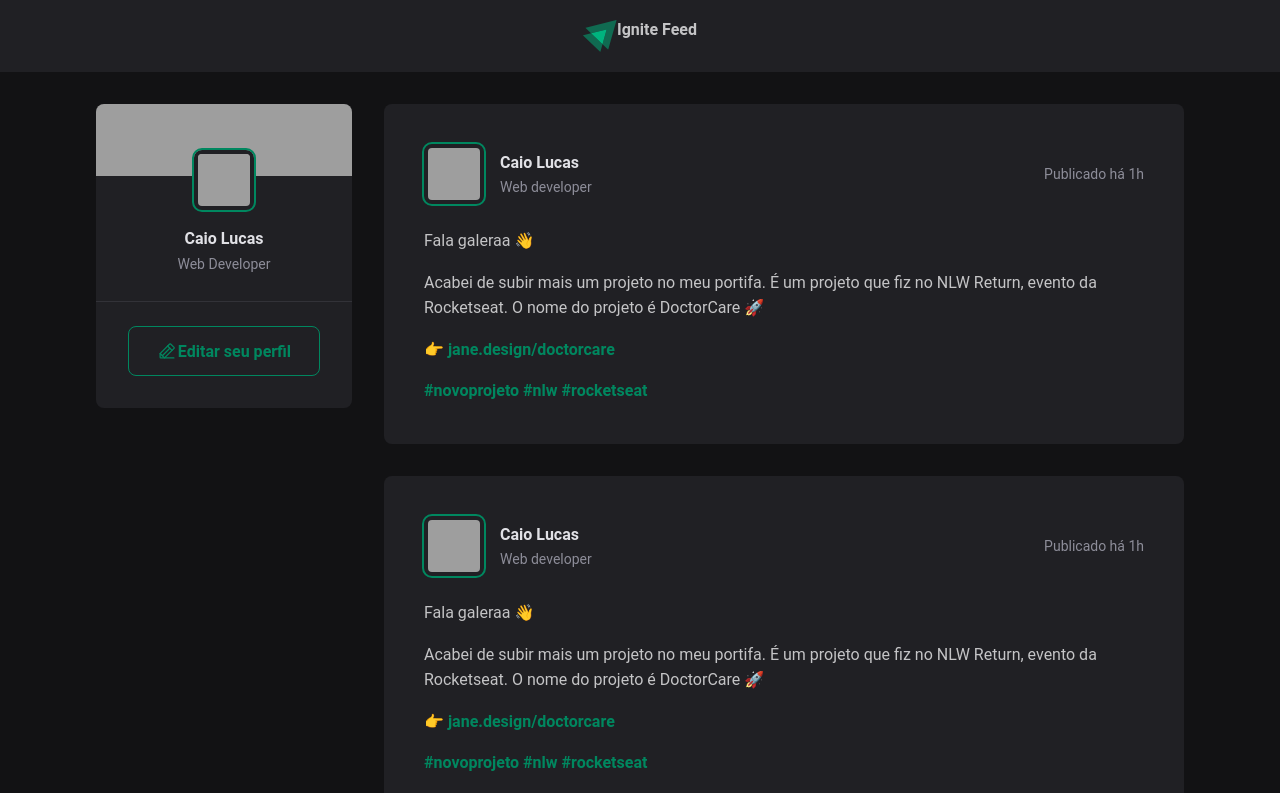
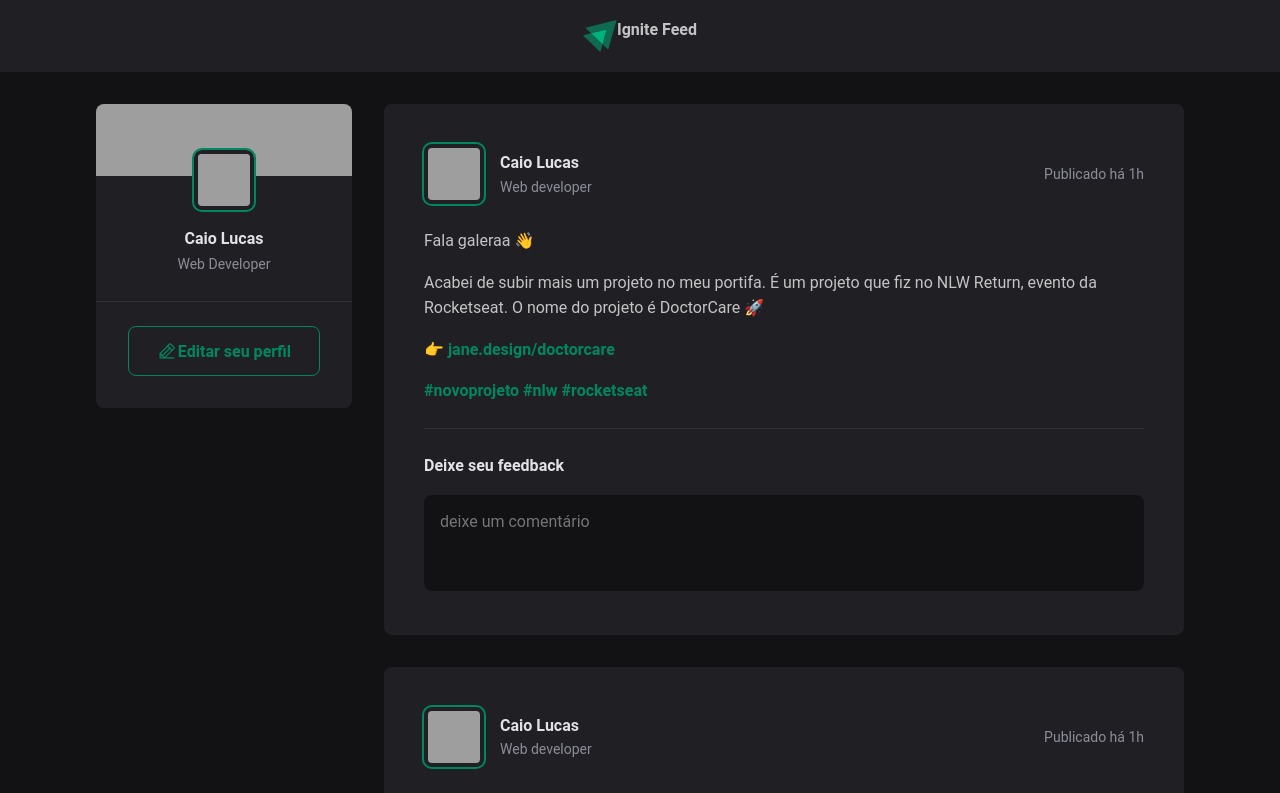
Before and after one commit to CaioLucasNS/Ignite-Project-01, a React (Vite) app: page / in a window 1280 px wide. Shown: the top 793 px of the page. Built offline with nearby package versions, Linux system fonts and the light colour scheme; grey boxes are pictures that could not be loaded.

Commit message:
adicionado formulario de comentarios

```diff
--- a/src/components/Post.jsx
+++ b/src/components/Post.jsx
@@ -35,6 +35,17 @@
           <a href="">#rocketseat</a>{' '}
         </p>
       </div>
+
+      <form className={styles.commentForm}>
+        <strong>Deixe seu feedback</strong>
+
+        <textarea
+          placeholder="deixe um comentário"
+        />
+        <footer>
+          <button type="submit">Publicar</button>
+        </footer>
+      </form>
     </article>
   );
 }
--- a/src/components/Post.module.css
+++ b/src/components/Post.module.css
@@ -67,3 +67,56 @@
   color: var(--gray-400);
   line-height: 1.6;
 }
+
+.commentForm {
+  width: 100%;
+  margin-top: 1.5rem;
+  padding-top: 1.5rem;
+  border-top: 1px solid var(--gray-600);
+}
+
+.commentForm > strong {
+  line-height: 1.6;
+  color: var(--gray-100);
+}
+
+.commentForm textarea {
+  width: 100%;
+  background: var(--gray-900);
+  border: 0;
+  resize: none;
+  height: 6rem;
+  padding: 1rem;
+  border-radius: 8px;
+  color: var(--gray-100);
+  line-height: 1.4;
+  margin-top: 1rem;
+}
+
+.commentForm footer {
+  visibility: hidden;
+  max-height: 0;
+}
+
+/* se houver foco em qualquer elemento dentro do .commentForm, quero estilizar o footer  */
+.commentForm:focus-within footer {
+  visibility: visible;
+  max-height: none;
+}
+
+.commentForm button[type=submit] {
+  padding: 1rem 1.5rem;
+  margin-top: 1rem;
+  border-radius: 8px;
+  border: 0;
+  background: var(--green-500);
+  color: var(--white);
+  font-weight: bold;
+  cursor: pointer;
+
+  transition: background-color 0.1s;
+}
+
+.commentForm button[type=submit]:hover {
+  background: var(--green-300);
+}
--- a/src/global.css
+++ b/src/global.css
@@ -10,6 +10,11 @@
 
   --green-300: #00B37E;
   --green-500: #00875f
+}
+
+:focus {
+  outline: transparent;
+  box-shadow: 0 0 0 2px var(--green-500)
 }
 
 * {
```
